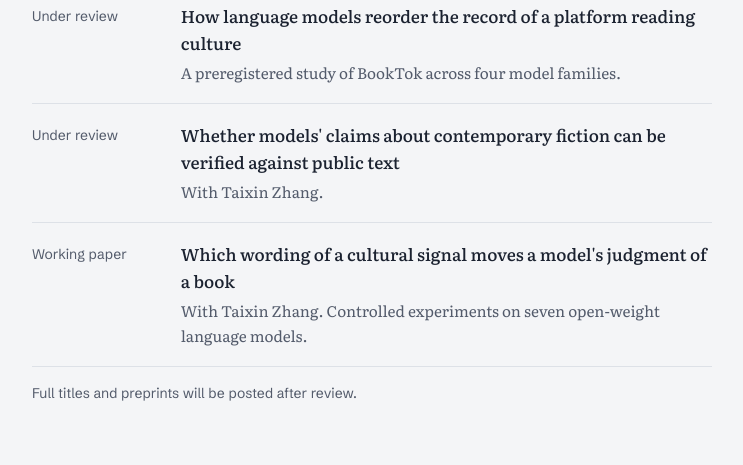
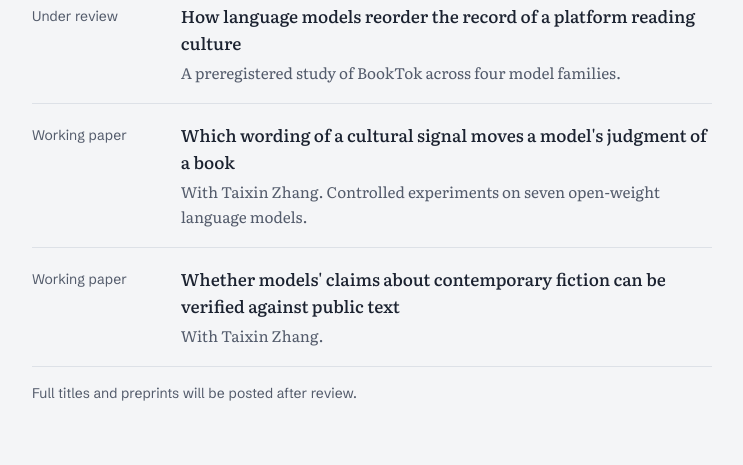
Before and after one commit to pengchenglu1997/pengchenglu1997.github.io, a plain HTML site: page index.html in a window 1280 px wide. Shown: the part 900-1365 px from the top of the page, without its empty margins (421-1164 px from the left). Drawn offline with Linux system fonts and the light colour scheme.

Commit message:
Move the CHR paper to working papers on the site and CV
Co-Authored-By: Claude Opus 5.5 <noreply@anthropic.com>

```diff
--- a/index.html
+++ b/index.html
@@ -278,17 +278,17 @@
           </div>
         </li>
         <li>
-          <span class="when">Under review</span>
+          <span class="when">Working paper</span>
           <div>
-            <span class="title">Whether models' claims about contemporary fiction can be verified against public text</span>
-            <span class="meta">With Taixin Zhang.</span>
+            <span class="title">Which wording of a cultural signal moves a model's judgment of a book</span>
+            <span class="meta">With Taixin Zhang. Controlled experiments on seven open-weight language models.</span>
           </div>
         </li>
         <li>
           <span class="when">Working paper</span>
           <div>
-            <span class="title">Which wording of a cultural signal moves a model's judgment of a book</span>
-            <span class="meta">With Taixin Zhang. Controlled experiments on seven open-weight language models.</span>
+            <span class="title">Whether models' claims about contemporary fiction can be verified against public text</span>
+            <span class="meta">With Taixin Zhang.</span>
           </div>
         </li>
       </ul>
```
Also changed, not shown: 1 other file.
